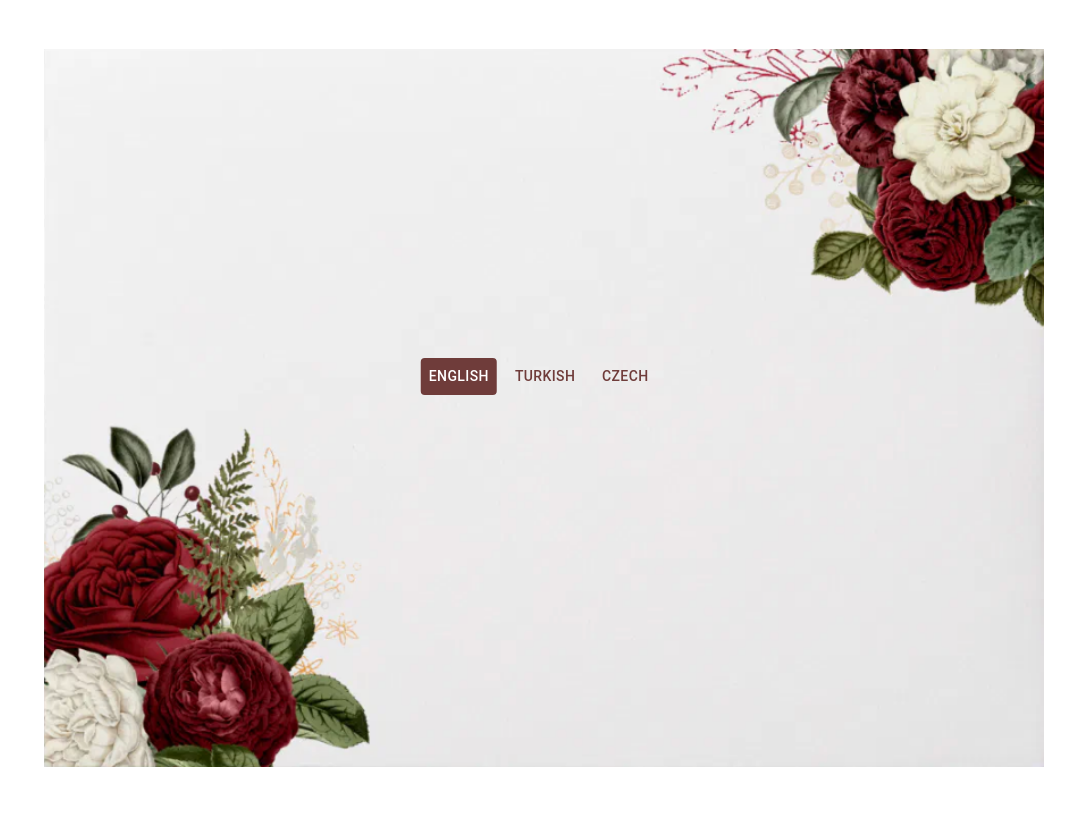
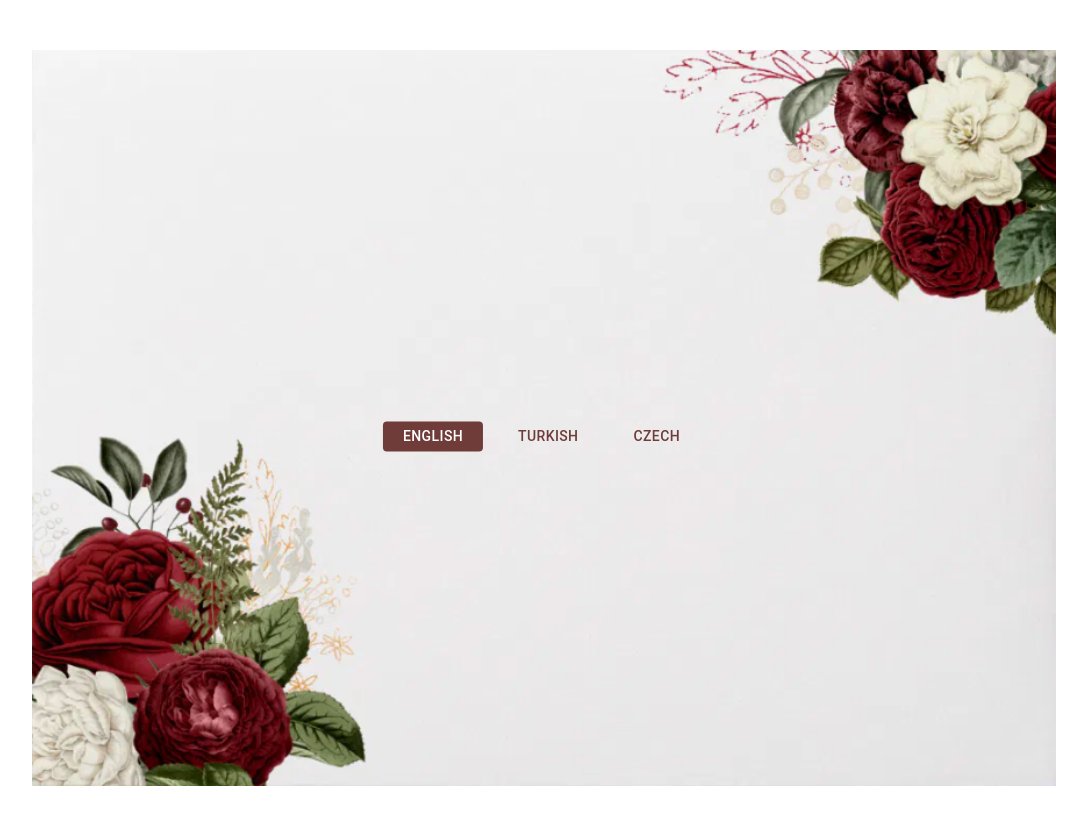
Before and after one commit to wonderunka/wonderunka.github.io, a React (Create React App) app: page / in a window 1280 px wide. Shown: the whole page, without its empty margins (96-1183 px from the left). Built offline with nearby package versions, Linux system fonts and the light colour scheme.

Commit message:
updated styles

```diff
--- a/src/Envelope.js
+++ b/src/Envelope.js
@@ -15,16 +15,10 @@ const Envelope = ({ nameFromUrl, setLanguage, language }) => {
     setLanguage(language);
   };
 
-  const titleStyle = {
-    fontFamily: 'Pacifico, cursive',
-    fontSize: '5vw', // Responsive font size using viewport units
-    color: 'rgb(111, 60, 58)',
-  };
-
   return (
     <div className="envelope-container">
       <img className="envelope-img" src={EnvelopePic} alt="envelope" onClick={openEnvelope} />
-      <div className="name-tag text-container subtitle2 margin-bottom" style={titleStyle} onClick={openEnvelope}>
+      <div className="name-tag margin-bottom" onClick={openEnvelope}>
         {nameFromUrl && `${nameFromUrl}`}
         <div className="language-buttons">
           <Button
--- a/src/style.css
+++ b/src/style.css
@@ -1,4 +1,40 @@
-/* Center the image at the top */
+.envelope-container {
+  display: flex;
+  flex-direction: column;
+  align-items: center;
+}
+
+.envelope-img {
+  width: 80vw;
+  /* Adjust width for smaller screens */
+  margin-top: 20px;
+  /* Adjust margin for spacing */
+}
+
+.name-tag {
+  font-size: 8vw;
+  /* Responsive font size */
+  text-align: center;
+  /* Center text */
+  margin-top: 20px;
+  color: rgb(111, 60, 58);
+  font-family: 'MrsEavesRoman Regular';
+}
+
+.language-buttons {
+  margin-top: 10px;
+  /* Adjust margin for spacing */
+}
+
+.language-buttons button {
+  margin: 5px;
+  /* Adjust button margin for spacing */
+  padding: 5px 20px;
+  /* Adjust button padding for tap target */
+  height: 30px;
+  /* Adjust button height */
+}
+
 .image-container-top {
   margin-top: -90px;
   display: flex;
```
